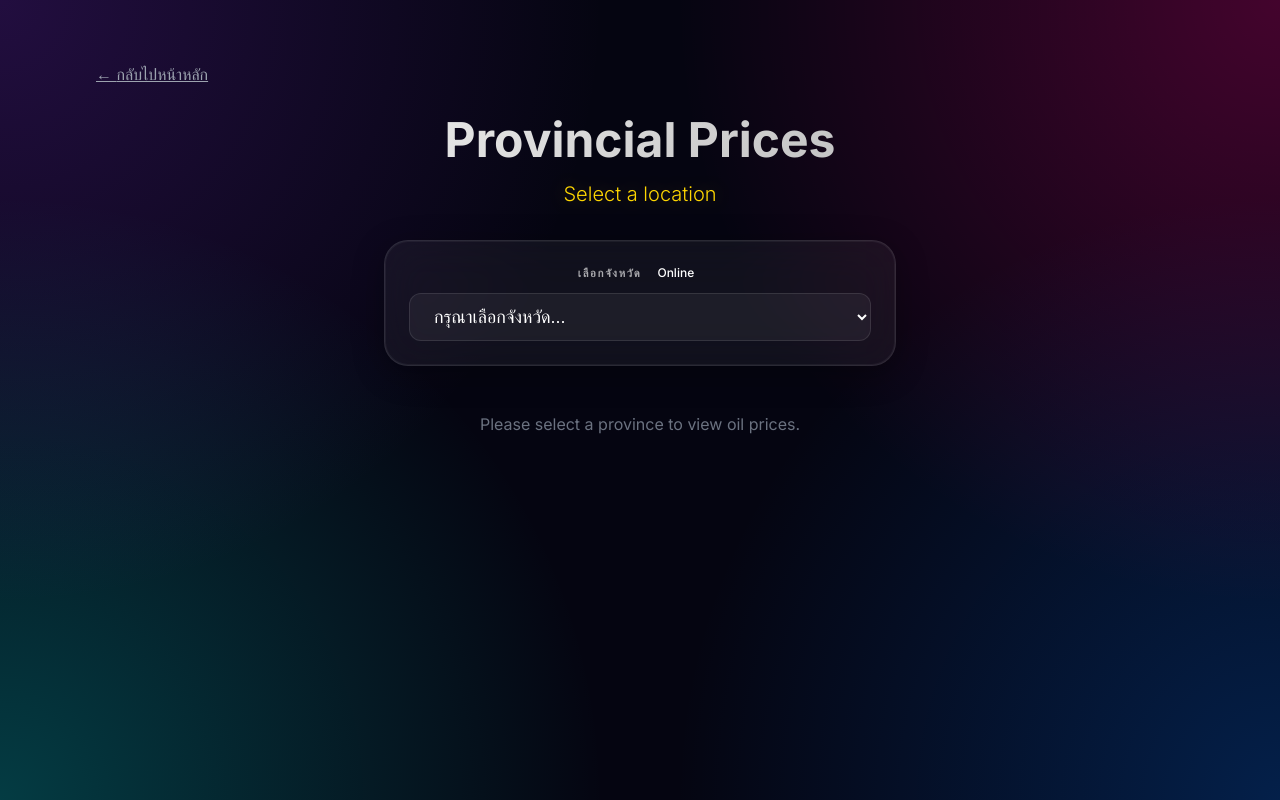
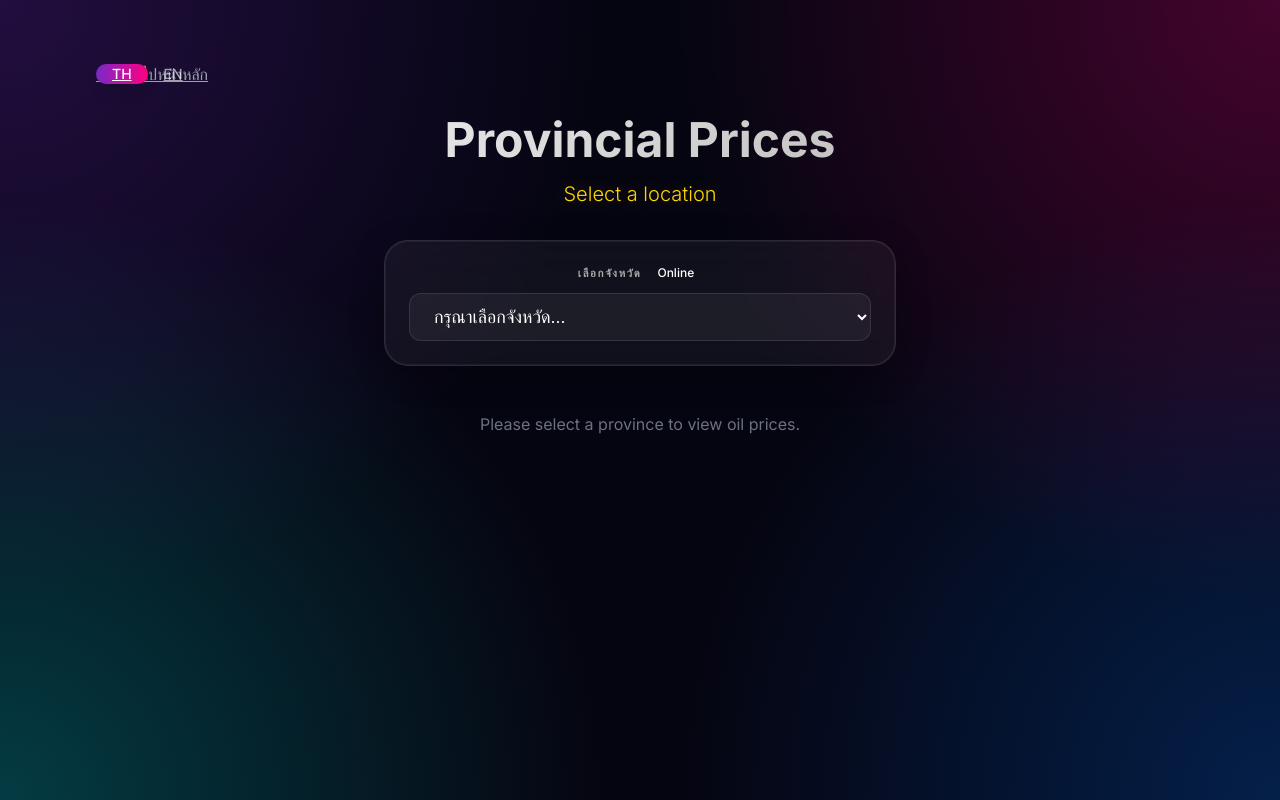
Before and after one commit to xsense/ptt-oil-price-app, a Next.js app: page /provincial in a window 1280 px wide. Built offline with nearby package versions, Linux system fonts and the light colour scheme.

Commit message:
fix: fix language switcher z-index and add to all pages

```diff
--- a/src/app/history/page.tsx
+++ b/src/app/history/page.tsx
@@ -3,6 +3,7 @@ import PriceCard from '@/components/PriceCard';
 import DateSelector from '@/components/DateSelector';
 import Link from 'next/link';
 import { Suspense } from 'react';
+import LanguageSwitcher from '@/components/LanguageSwitcher';
 
 interface HistoryPageProps {
     searchParams: Promise<{ [key: string]: string | string[] | undefined }>
@@ -29,9 +30,8 @@ async function HistoryContent({ searchParams }: HistoryPageProps) {
 
     return (
         <div className="container relative z-10">
-            <div className="absolute top-4 right-4 z-50">
-                {/* Ideally import LanguageSwitcher to allow switching here too */}
-                {/* But for now, user can back out. Or we add it. Let's add it consistently. */}
+            <div className="fixed top-4 right-4 z-[100]">
+                <LanguageSwitcher />
             </div>
             <div className="mb-8">
                 <Link href={`/?lang=${lang}`} className="text-gray-400 hover:text-white transition-colors flex items-center gap-2">
--- a/src/app/provincial/page.tsx
+++ b/src/app/provincial/page.tsx
@@ -3,6 +3,7 @@ import PriceCard from '@/components/PriceCard';
 import ProvinceSelector from '@/components/ProvinceSelector';
 import Link from 'next/link';
 import { Suspense } from 'react';
+import LanguageSwitcher from '@/components/LanguageSwitcher';
 
 interface ProvincialPageProps {
     searchParams: Promise<{ [key: string]: string | string[] | undefined }>
@@ -18,8 +19,8 @@ async function ProvincialContent({ searchParams }: ProvincialPageProps) {
 
     return (
         <div className="container relative z-10">
-            <div className="absolute top-4 right-4 z-50">
-                {/* Optional: Add LanguageSwitcher */}
+            <div className="fixed top-4 right-4 z-[100]">
+                <LanguageSwitcher />
             </div>
             <div className="mb-8">
                 <Link href={`/?lang=${lang}`} className="text-gray-400 hover:text-white transition-colors flex items-center gap-2">
--- a/src/components/HomeClient.tsx
+++ b/src/components/HomeClient.tsx
@@ -30,7 +30,7 @@ export default function HomeClient({ initialPrices, currentLang }: HomeClientPro
             <div className="absolute top-[-20%] right-[-10%] w-[500px] h-[500px] bg-blue-600/20 rounded-full blur-[100px] pointer-events-none"></div>
             <div className="absolute bottom-[-10%] left-[-10%] w-[400px] h-[400px] bg-purple-600/20 rounded-full blur-[100px] pointer-events-none"></div>
 
-            <div className="absolute top-4 right-4 z-50">
+            <div className="fixed top-4 right-4 z-[100]">
                 <LanguageSwitcher />
             </div>
 
```
